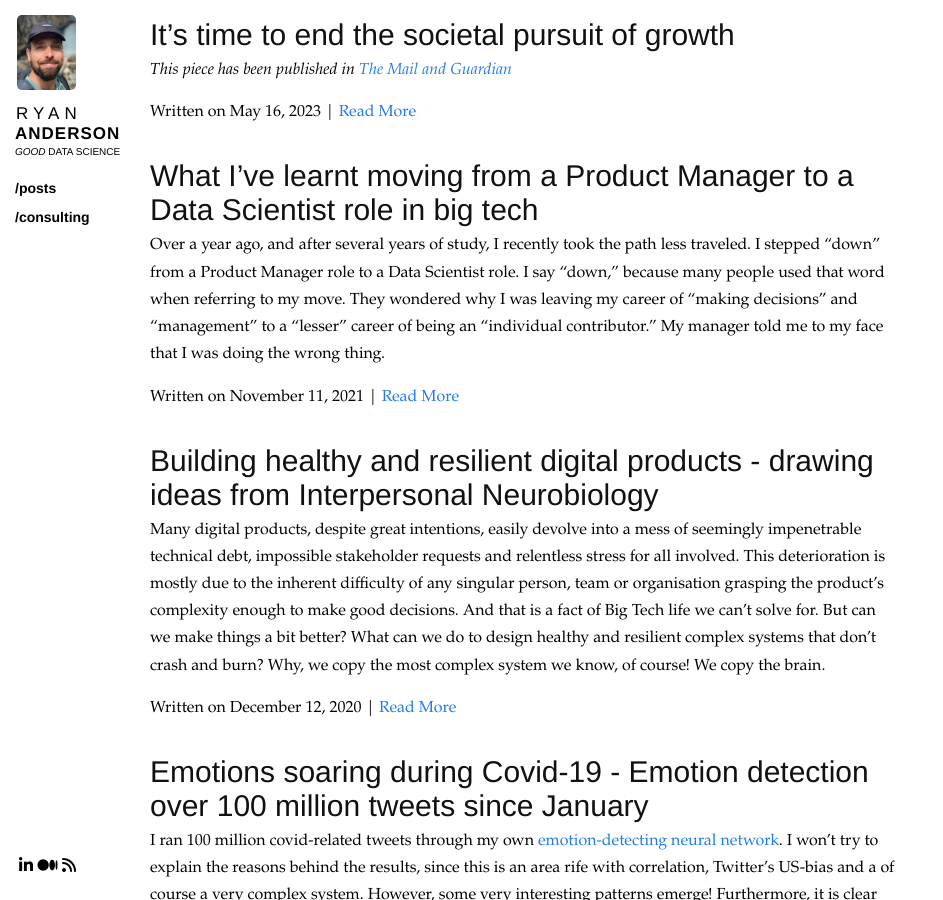
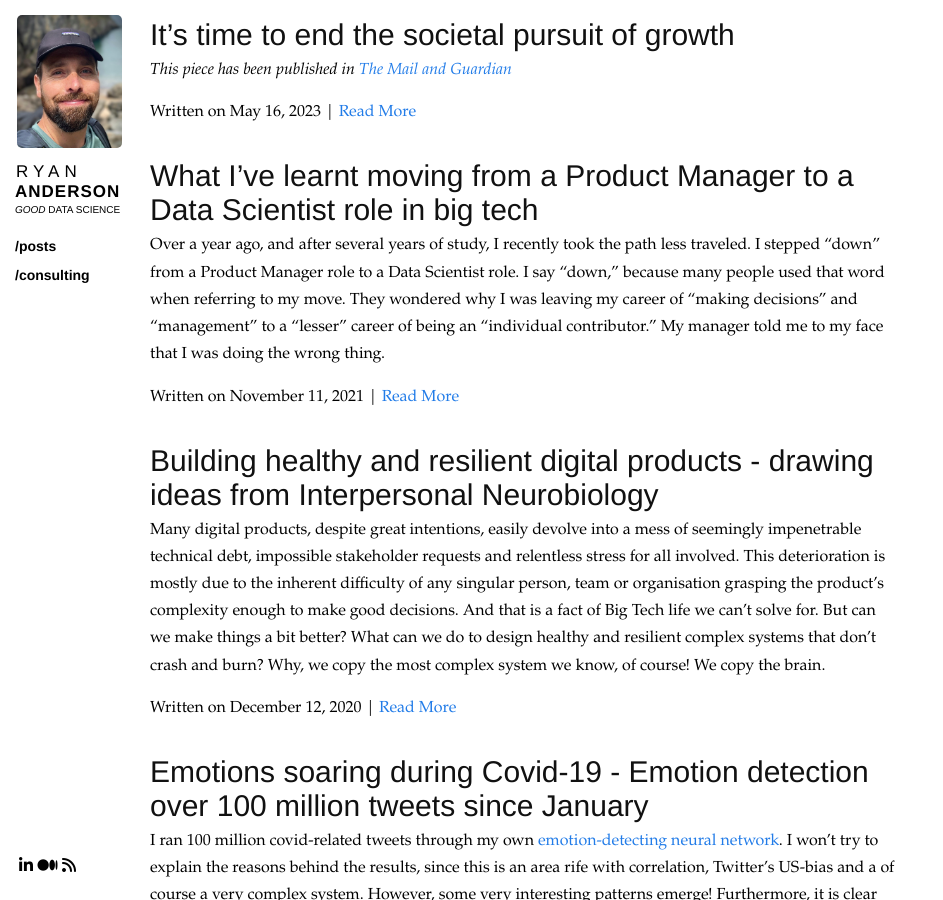
Before and after one commit to ryan-anderson-ds/ryan-anderson-ds.github.io, a Jekyll site: the page built from index.html, in a window 1280 px wide and 900 px high. Shown: the whole window, without its empty margins (0-943 px from the left). Built offline with Jekyll 4.4.1, drawn with Linux system fonts in a browser that asks for light colours.

Commit message:
Update sidebar.html

```diff
--- a/_includes/sidebar.html
+++ b/_includes/sidebar.html
@@ -1,6 +1,6 @@
 <section class="sidebar">
   <a href="/" aria-label="Avatar">
-    <img src="/images/profile.jpg" height="75" class="avatar" />
+    <img src="/images/profile.jpg" width="105" class="avatar" />
   </a>
 
   <section class="name">
```
